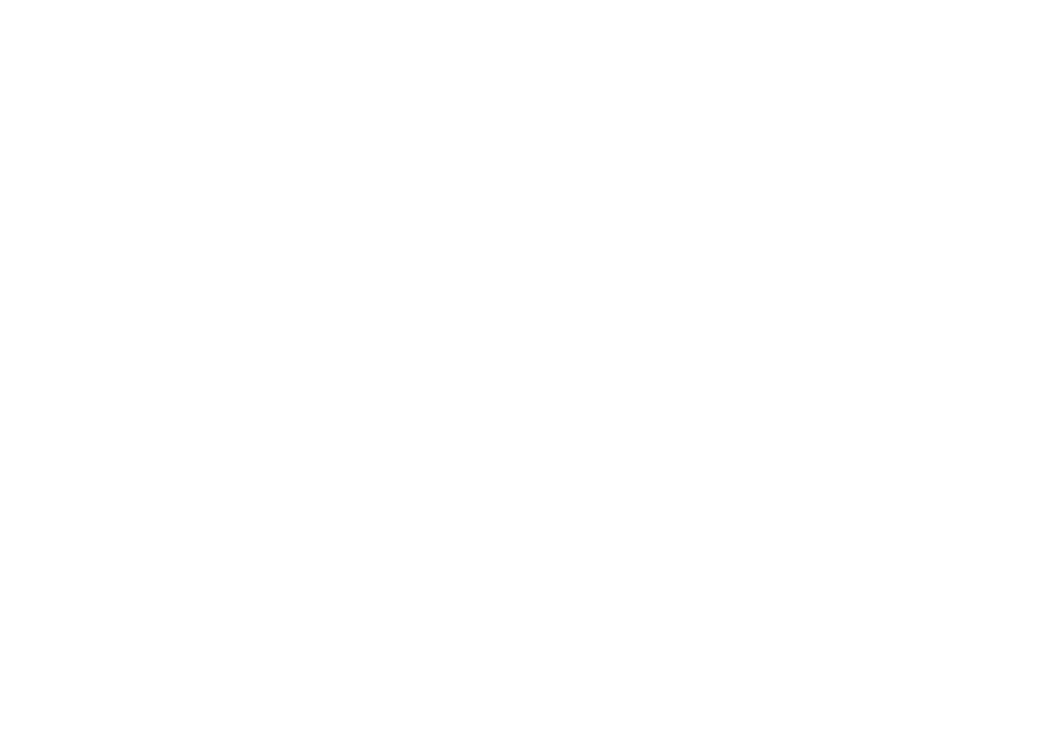
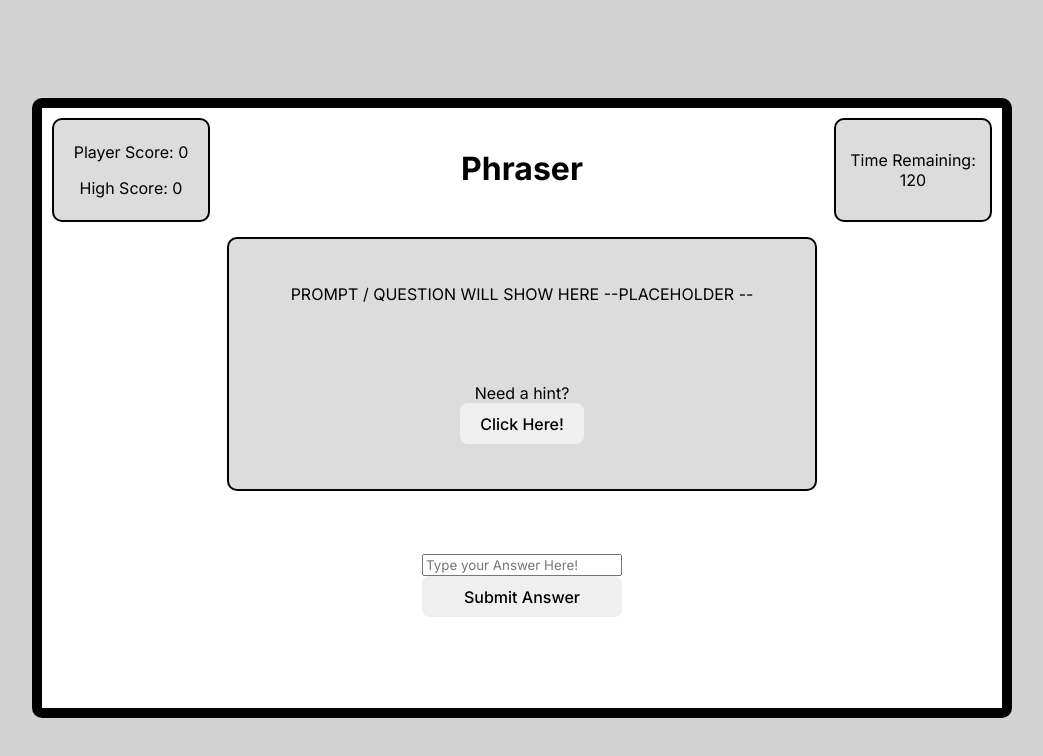
Before and after one commit to K-arl-c/ts-game, a website built with Vite: page index.html in a window 1280 px wide. Shown: the whole page, without its empty margins (118-1161 px from the left). Built offline with nearby package versions, Linux system fonts and the light colour scheme.

Commit message:
create basic HTML layout and style the top to middle of the question sheet

```diff
--- a/index.html
+++ b/index.html
@@ -4,10 +4,52 @@
     <meta charset="UTF-8" />
     <link rel="icon" type="image/svg+xml" href="/vite.svg" />
     <meta name="viewport" content="width=device-width, initial-scale=1.0" />
-    <title>Vite + TS</title>
+    <title>Phraser</title>
+    <link rel="preconnect" href="https://fonts.googleapis.com">
+    <link rel="preconnect" href="https://fonts.gstatic.com" crossorigin>
+    <link
+      href="https://fonts.googleapis.com/css2?family=DM+Sans:ital,opsz,wght@0,9..40,100..1000;1,9..40,100..1000&family=Inter:ital,opsz,wght@0,14..32,100..900;1,14..32,100..900&family=Open+Sans:ital,wght@0,300..800;1,300..800&display=swap"
+      rel="stylesheet">
   </head>
   <body>
-    <div id="app"></div>
     <script type="module" src="/src/main.ts"></script>
+    <div class="playerCard">
+
+      <div class="playerCard__top">
+        <div class="playerCard__score">
+          <div class="score__current">
+              <p id="playerScore">Player Score: 0</p>
+          </div>
+          <div class="score__highest">
+              <p id="highestScore">High Score: 0</p>
+          </div>
+        </div>
+        <div class="playerCard__title"><h1>Phraser</h1></div>
+        <div class="playerCard__timer">
+            <p id="timeRemaining">Time Remaining: 120</p>
+        </div>
+      </div>
+
+
+      <div class="playerCard__middle">
+        <div class="playerCard__question">
+        <p>PROMPT / QUESTION WILL SHOW HERE --PLACEHOLDER --</p>
+              <div class="playerCard__hint">
+                <div class="hint__prompt"><p id="promptForHint">Need a hint?</p></div>
+                <div class="hint__button"><button>Click Here!</button></div>
+              </div>
+        </div>
+      </div>
+
+      <div class="playerCard__bottom">
+        <div class="playerCard__answer">
+          <input type="text" id="playerInput" placeholder="Type your Answer Here!">
+          <button>Submit Answer</button>
+        </div>
+      </div>
+
+      <div class="playerCard__start"></div>
+    </div>
+
   </body>
 </html>
--- a/src/main.ts
+++ b/src/main.ts
@@ -1 +1 @@
-import './style.css'
+import "./../styles/styles.scss"
--- a/src/style.css
+++ /dev/null
@@ -1,96 +0,0 @@
-:root {
-  font-family: Inter, system-ui, Avenir, Helvetica, Arial, sans-serif;
-  line-height: 1.5;
-  font-weight: 400;
-
-  color-scheme: light dark;
-  color: rgba(255, 255, 255, 0.87);
-  background-color: #242424;
-
-  font-synthesis: none;
-  text-rendering: optimizeLegibility;
-  -webkit-font-smoothing: antialiased;
-  -moz-osx-font-smoothing: grayscale;
-}
-
-a {
-  font-weight: 500;
-  color: #646cff;
-  text-decoration: inherit;
-}
-a:hover {
-  color: #535bf2;
-}
-
-body {
-  margin: 0;
-  display: flex;
-  place-items: center;
-  min-width: 320px;
-  min-height: 100vh;
-}
-
-h1 {
-  font-size: 3.2em;
-  line-height: 1.1;
-}
-
-#app {
-  max-width: 1280px;
-  margin: 0 auto;
-  padding: 2rem;
-  text-align: center;
-}
-
-.logo {
-  height: 6em;
-  padding: 1.5em;
-  will-change: filter;
-  transition: filter 300ms;
-}
-.logo:hover {
-  filter: drop-shadow(0 0 2em #646cffaa);
-}
-.logo.vanilla:hover {
-  filter: drop-shadow(0 0 2em #3178c6aa);
-}
-
-.card {
-  padding: 2em;
-}
-
-.read-the-docs {
-  color: #888;
-}
-
-button {
-  border-radius: 8px;
-  border: 1px solid transparent;
-  padding: 0.6em 1.2em;
-  font-size: 1em;
-  font-weight: 500;
-  font-family: inherit;
-  background-color: #1a1a1a;
-  cursor: pointer;
-  transition: border-color 0.25s;
-}
-button:hover {
-  border-color: #646cff;
-}
-button:focus,
-button:focus-visible {
-  outline: 4px auto -webkit-focus-ring-color;
-}
-
-@media (prefers-color-scheme: light) {
-  :root {
-    color: #213547;
-    background-color: #ffffff;
-  }
-  a:hover {
-    color: #747bff;
-  }
-  button {
-    background-color: #f9f9f9;
-  }
-}
--- /dev/null
+++ b/styles/styles.scss
@@ -0,0 +1,164 @@
+// :root {
+//     font-family: Inter, system-ui, Avenir, Helvetica, Arial, sans-serif;
+//     line-height: 1.5;
+//     font-weight: 400;
+
+//     color-scheme: light dark;
+//     color: rgba(255, 255, 255, 0.87);
+//     background-color: #242424;
+
+//     font-synthesis: none;
+//     text-rendering: optimizeLegibility;
+//     -webkit-font-smoothing: antialiased;
+//     -moz-osx-font-smoothing: grayscale;
+// }
+
+// a {
+//     font-weight: 500;
+//     color: #646cff;
+//     text-decoration: inherit;
+// }
+
+// a:hover {
+//     color: #535bf2;
+// }
+
+
+button {
+    border-radius: 8px;
+    border: 1px solid transparent;
+    padding: 0.6em 1.2em;
+    font-size: 1em;
+    font-weight: 500;
+    font-family: inherit;
+    // background-color: #1a1a1a;
+    cursor: pointer;
+    transition: border-color 0.25s;
+}
+
+button:hover {
+    border-color: #ffffff;
+}
+
+// button:focus,
+// button:focus-visible {
+//     outline: 4px auto -webkit-focus-ring-color;
+// }
+
+*{
+    font-family: inter;
+}
+
+body {
+    height: 100vh;
+    display: flex;
+    flex-direction: column;
+    align-items: center;
+    justify-content: center;
+    background-color: lightgray;
+}
+
+.playerCard{
+    width: 75vw;
+    background-color: white;
+    height: 75vh;
+    display: flex;
+    flex-direction: column;
+    border: 10px solid black;
+    border-radius: 10px;
+
+    &__top{
+        width: 100%;
+        height: 15%;
+        display: flex;
+        justify-content: space-between;
+        margin-bottom: 3%;
+    }
+
+    &__score{
+        width: 15%;
+        height: 100%;
+        background-color: gainsboro;
+        border-radius: 10px;
+        border: 2px solid black;
+        text-align: center;
+        padding: 5px;
+        margin: 10px;
+        display: flex;
+        flex-direction: column;
+        justify-content: space-evenly;
+    }
+
+    &__title{
+        width: 15%;
+        height: 100%;
+        // background-color: gainsboro;
+        // border-radius: 10px;
+        // border: 2px solid black;
+        text-align: center;
+        padding: 5px;
+        margin: 10px;
+        display: flex;
+        flex-direction: column;
+        justify-content: center;
+        // font-size: ;
+    }
+
+    &__timer{
+    width: 15%;
+    height: 100%;
+    background-color: gainsboro;
+    border-radius: 10px;
+    border: 2px solid black;
+    text-align: center;
+    padding: 5px;
+    margin: 10px;
+    display: flex;
+    flex-direction: column;
+    justify-content: center;
+    }
+
+    &__middle{
+        width: 100%;
+        height: 40%;
+        display: flex;
+        justify-content: center;
+        margin-bottom: 3%;
+        }
+
+    &__question {
+    width: 60%;
+    height: 100%;
+    background-color: gainsboro;
+    border-radius: 10px;
+    border: 2px solid black;
+    text-align: center;
+    padding: 5px;
+    margin: 10px;
+    display: flex;
+    flex-direction: column;
+    justify-content: space-around;
+    align-items: center;
+    }
+
+    &__bottom{
+        display: flex;
+        width: 100%;
+        height: 30%;
+        display: flex;
+        justify-content: center;
+        align-items: center;
+    }
+
+    &__answer{
+        display: flex;
+        flex-direction: column;
+        justify-content: space-evenly
+    }
+}
+
+
+
+p{
+    margin: 0
+}
```
Also changed, not shown: README.md.
